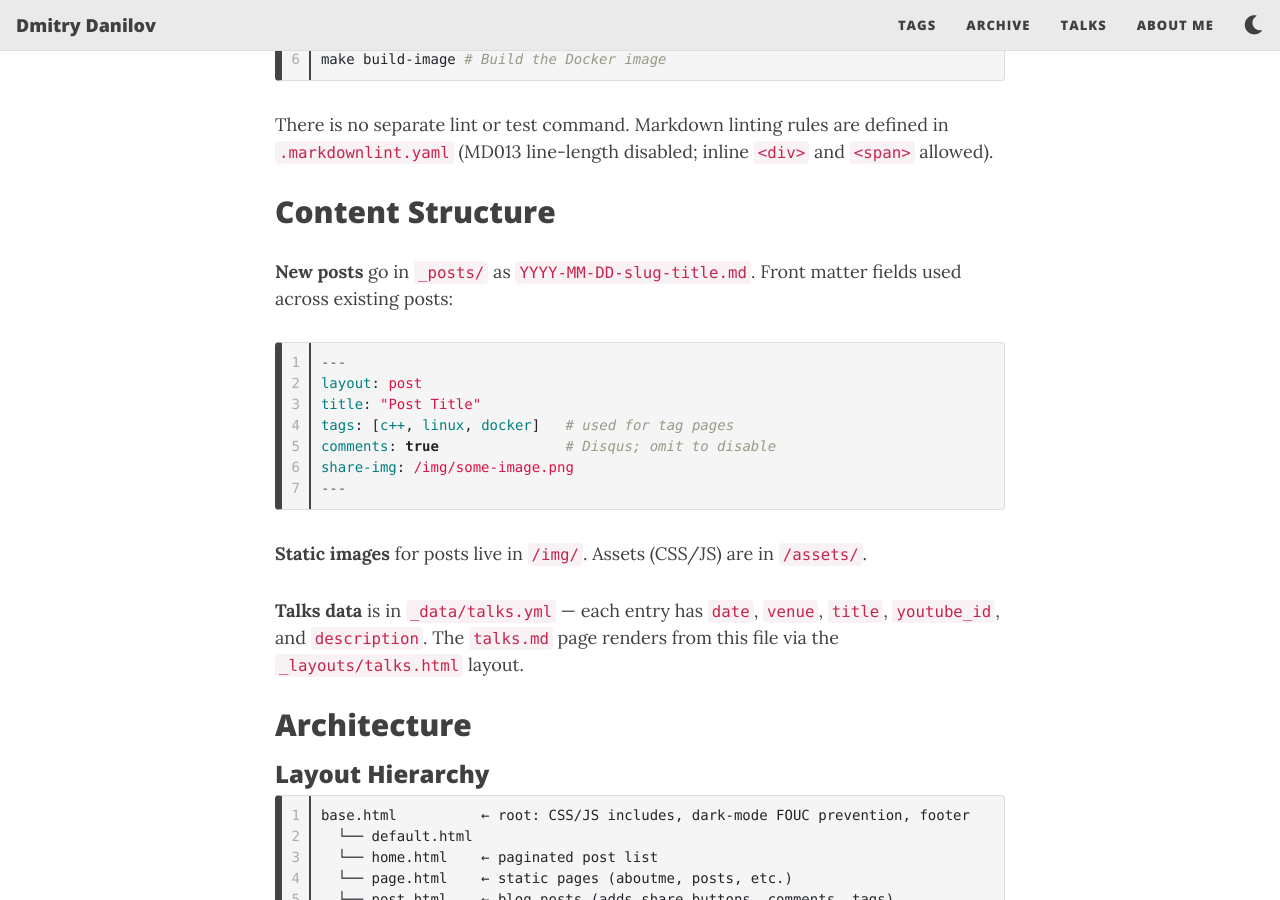
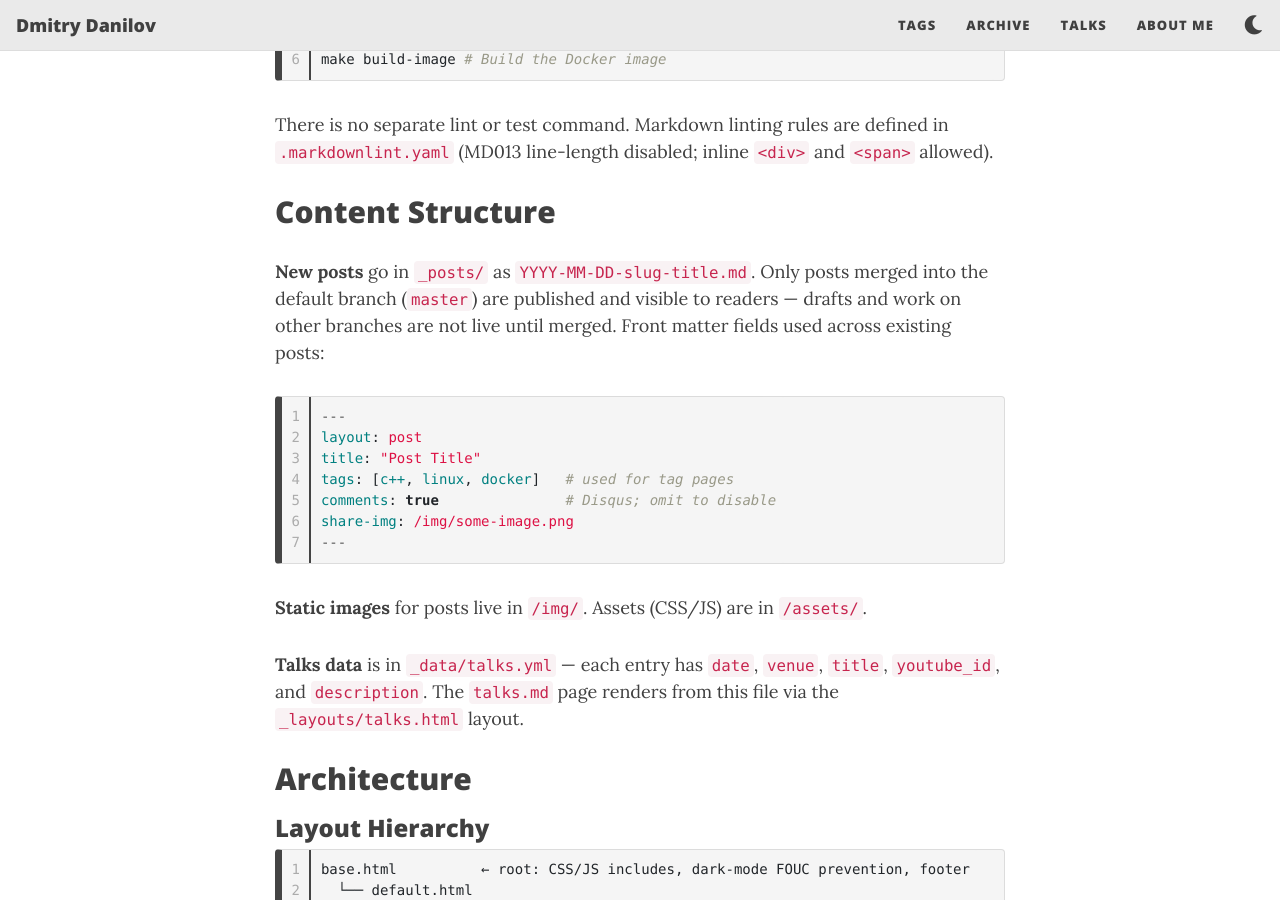
Before and after one commit to f-squirrel/f-squirrel.github.io, a Jekyll site: the page built from CLAUDE.md, in a window 1280 px wide and 900 px high, scrolled down 747 px. Built offline with Jekyll 4.4.1, drawn with Linux system fonts in a browser that asks for light colours; nearby versions of some CDN libraries; our own code applies the rules of GitHub Pages for plain Markdown files.

Commit message:
docs: clarify only posts merged to master are published
Co-Authored-By: Claude Sonnet 5.5 <noreply@anthropic.com>

````diff
--- a/CLAUDE.md
+++ b/CLAUDE.md
@@ -23,7 +23,7 @@ There is no separate lint or test command. Markdown linting rules are defined in
 
 ## Content Structure
 
-**New posts** go in `_posts/` as `YYYY-MM-DD-slug-title.md`. Front matter fields used across existing posts:
+**New posts** go in `_posts/` as `YYYY-MM-DD-slug-title.md`. Only posts merged into the default branch (`master`) are published and visible to readers — drafts and work on other branches are not live until merged. Front matter fields used across existing posts:
 
 ```yaml
 ---
````
